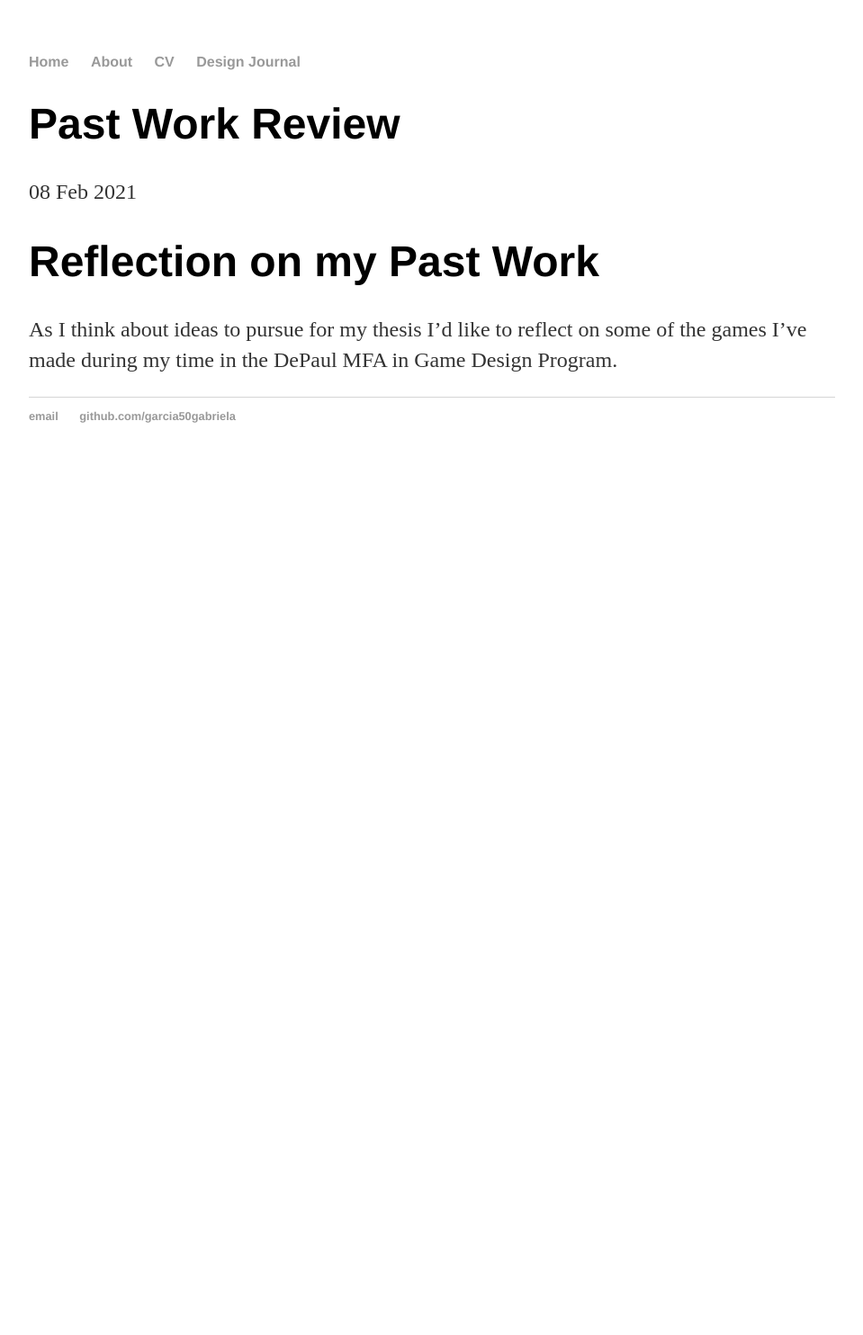
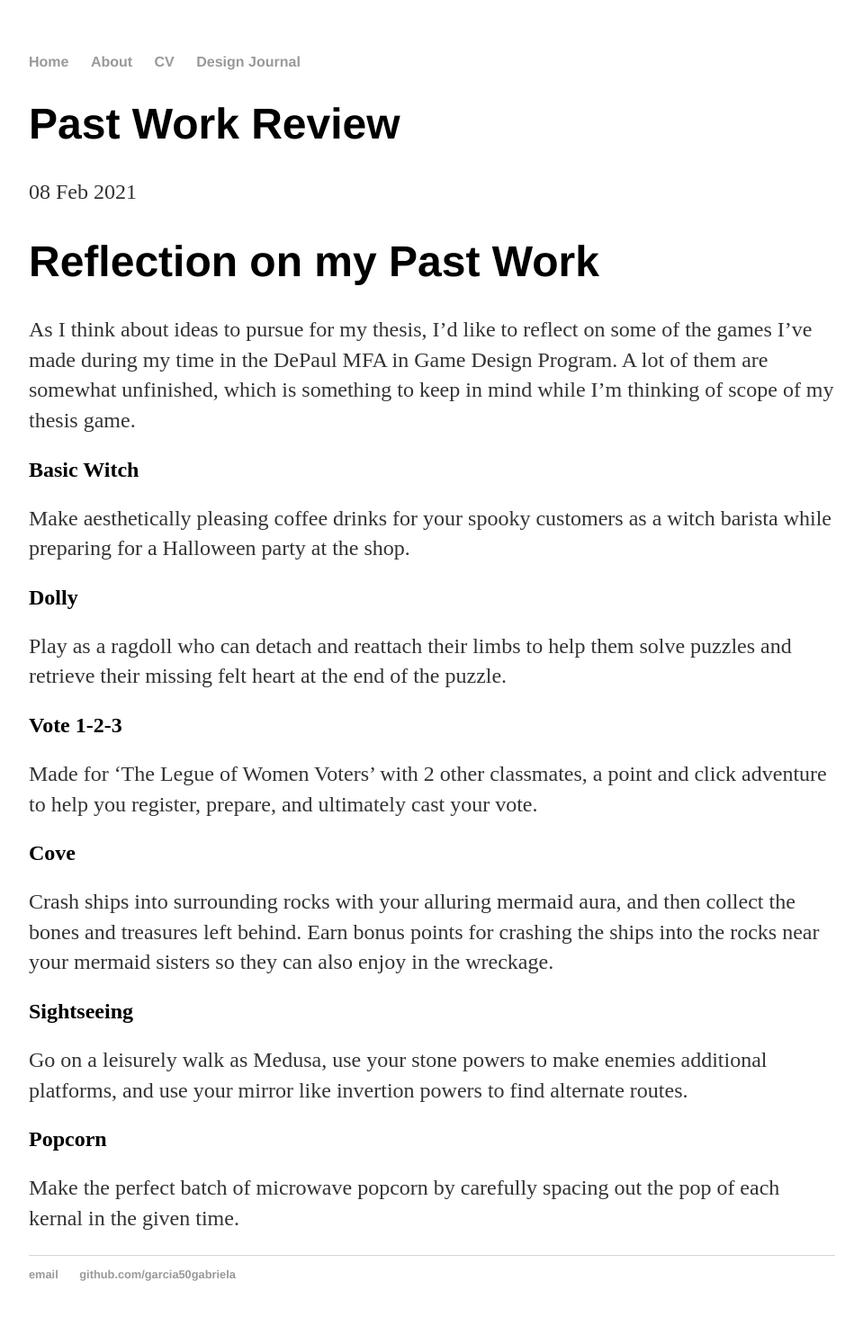
Before and after one commit to garcia50gabriela/garcia50gabriela.github.io, a Jekyll site: the page built from _posts/2021-02-08-Past-Work-Reflection.md, in a window 1280 px wide. Shown: the whole page at 90% size, without its empty margins (160-1119 px from the left). Built offline with Jekyll 4.4.1, drawn with Linux system fonts in a browser that asks for light colours; before the commit the page ends 900 px from its top, so only the background shows below that.

Commit message:
Update 2021-02-08-Past-Work-Reflection.md

```diff
--- a/_posts/2021-02-08-Past-Work-Reflection.md
+++ b/_posts/2021-02-08-Past-Work-Reflection.md
@@ -6,4 +6,22 @@ tag: thesis
 ---
 
 # Reflection on my Past Work
-As I think about ideas to pursue for my thesis I'd like to reflect on some of the games I've made during my time in the DePaul MFA in Game Design Program.
+As I think about ideas to pursue for my thesis, I'd like to reflect on some of the games I've made during my time in the DePaul MFA in Game Design Program. A lot of them are somewhat unfinished, which is something to keep in mind while I'm thinking of scope of my thesis game.
+
+## Basic Witch
+Make aesthetically pleasing coffee drinks for your spooky customers as a witch barista while preparing for a Halloween party at the shop.
+
+## Dolly
+Play as a ragdoll who can detach and reattach their limbs to help them solve puzzles and retrieve their missing felt heart at the end of the puzzle.
+
+## Vote 1-2-3
+Made for 'The Legue of Women Voters' with 2 other classmates, a point and click adventure to help you register, prepare, and ultimately cast your vote.
+
+## Cove
+Crash ships into surrounding rocks with your alluring mermaid aura, and then collect the bones and treasures left behind. Earn bonus points for crashing the ships into the rocks near your mermaid sisters so they can also enjoy in the wreckage.
+
+## Sightseeing
+Go on a leisurely walk as Medusa, use your stone powers to make enemies additional platforms, and use your mirror like invertion powers to find alternate routes.
+
+## Popcorn
+Make the perfect batch of microwave popcorn by carefully spacing out the pop of each kernal in the given time.
```
